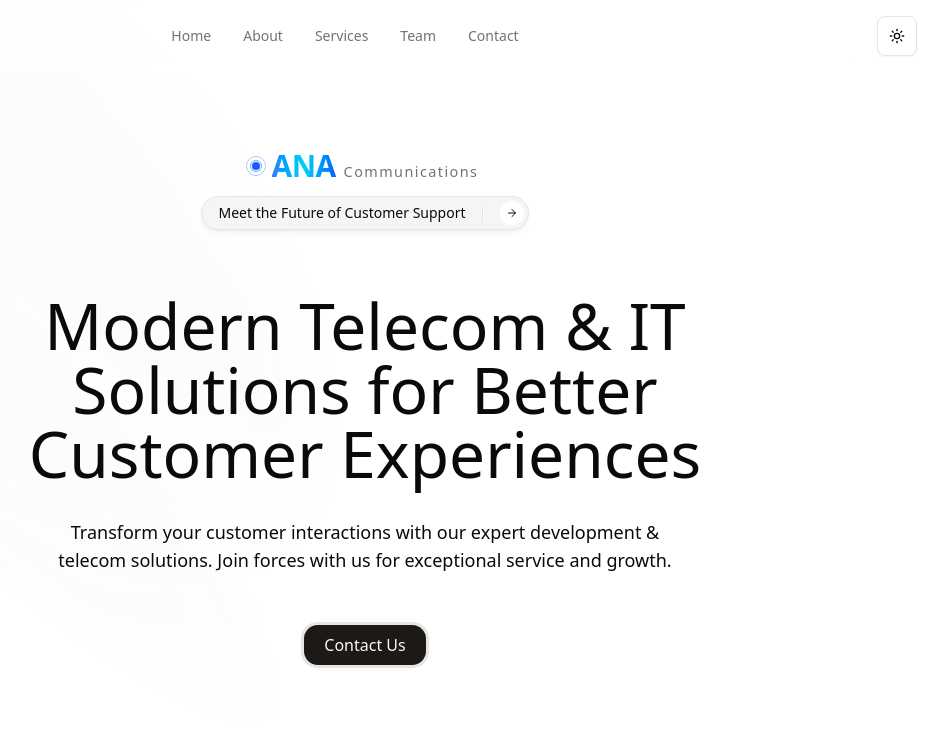
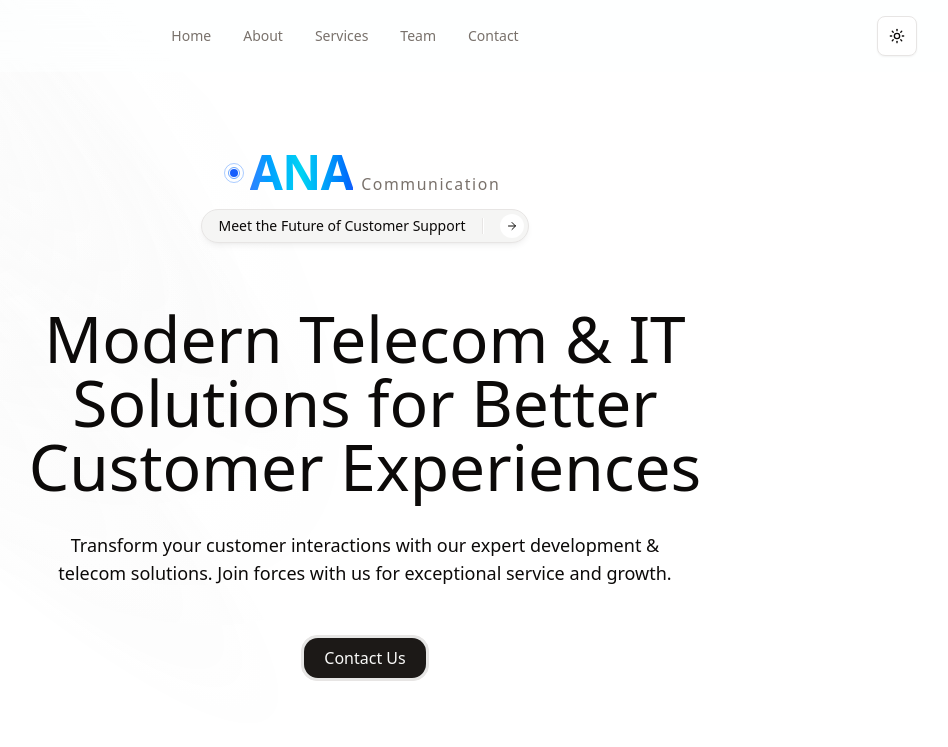
Before and after one commit to ExploitEngineer/ana-communications, a Next.js app: page / in a window 1280 px wide. Shown: the top 747 px of the page, without its empty margins (275-1223 px from the left). Built offline with nearby package versions, Linux system fonts and the light colour scheme.

Commit message:
refactor(style): adjust fonts

```diff
--- a/src/components/hero-section.tsx
+++ b/src/components/hero-section.tsx
@@ -127,7 +127,7 @@ export default function HeroSection() {
                   preset="fade-in-blur"
                   speedSegment={0.3}
                   as="h1"
-                  className="mx-auto mt-8 max-w-4xl text-balance text-5xl max-md:font-semibold md:text-6xl lg:mt-16 xl:text-[4rem]"
+                  className="mx-auto mt-8 max-w-4xl text-balance text-5xl max-md:font-semibold md:text-5xl lg:mt-16 xl:text-[4rem]"
                 >
                   Modern Telecom & IT Solutions for Better Customer Experiences
                 </TextEffect>
--- a/src/components/logo.tsx
+++ b/src/components/logo.tsx
@@ -39,7 +39,7 @@ export function Logo() {
       >
         <span
           className={cn(
-            "bg-gradient-to-r from-blue-500 via-cyan-400 to-blue-600 bg-clip-text text-3xl text-transparent font-extrabold transition-all duration-500 group-hover:opacity-90",
+            "bg-gradient-to-r from-blue-500 via-cyan-400 to-blue-600 bg-clip-text md:text-5xl text-3xl text-transparent font-extrabold transition-all duration-500 group-hover:opacity-90",
           )}
         >
           ANA
@@ -47,10 +47,10 @@ export function Logo() {
 
         <span
           className={cn(
-            "ml-2 text-[0.9rem] font-medium tracking-widest text-muted-foreground transition-all duration-500 group-hover:text-blue-600",
+            "ml-2 md:text-[0.99rem] text-[0.9rem] font-medium tracking-widest text-muted-foreground transition-all duration-500 group-hover:text-blue-600",
           )}
         >
-          Communications
+          Communication
         </span>
       </h1>
 
```
